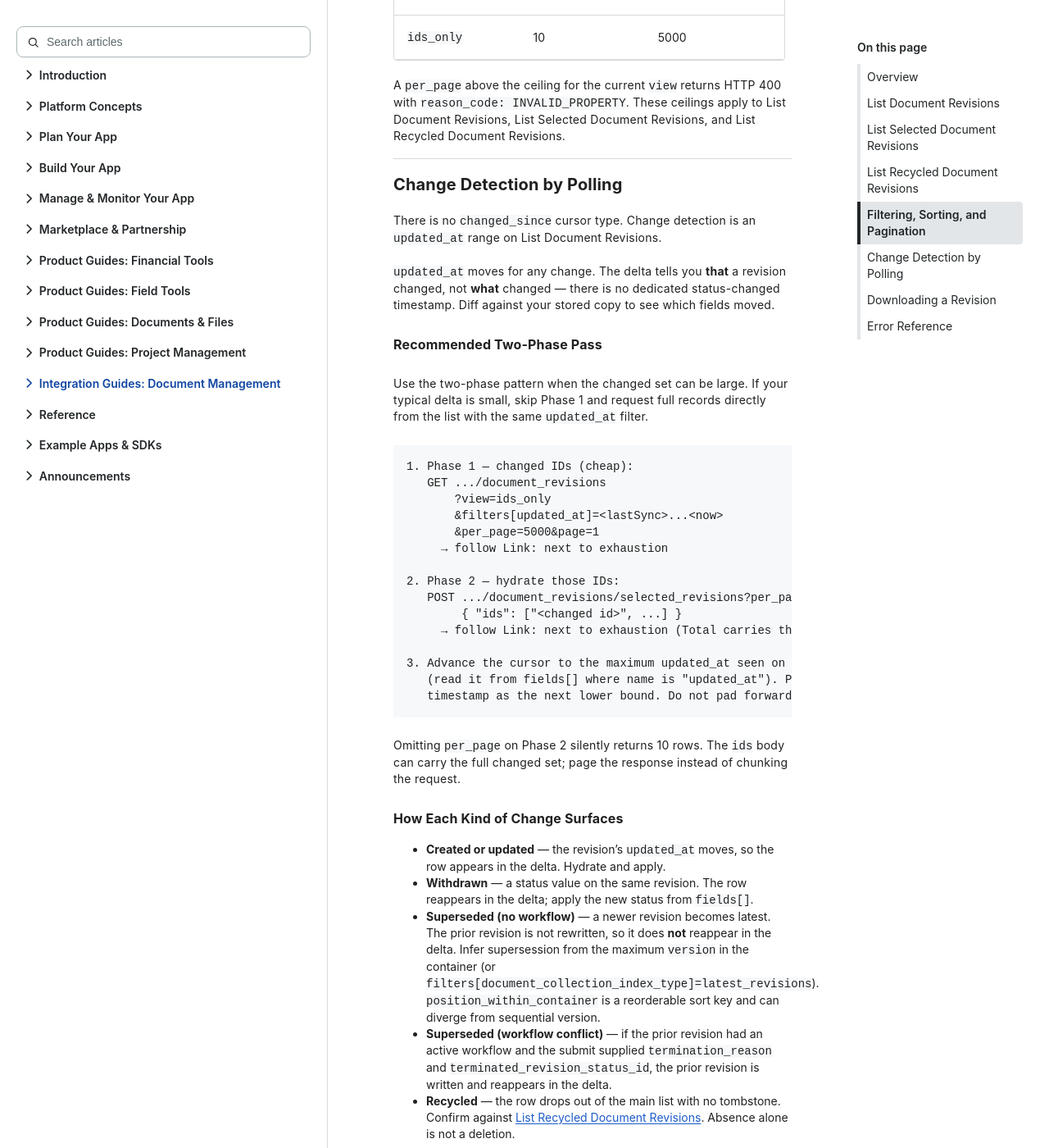
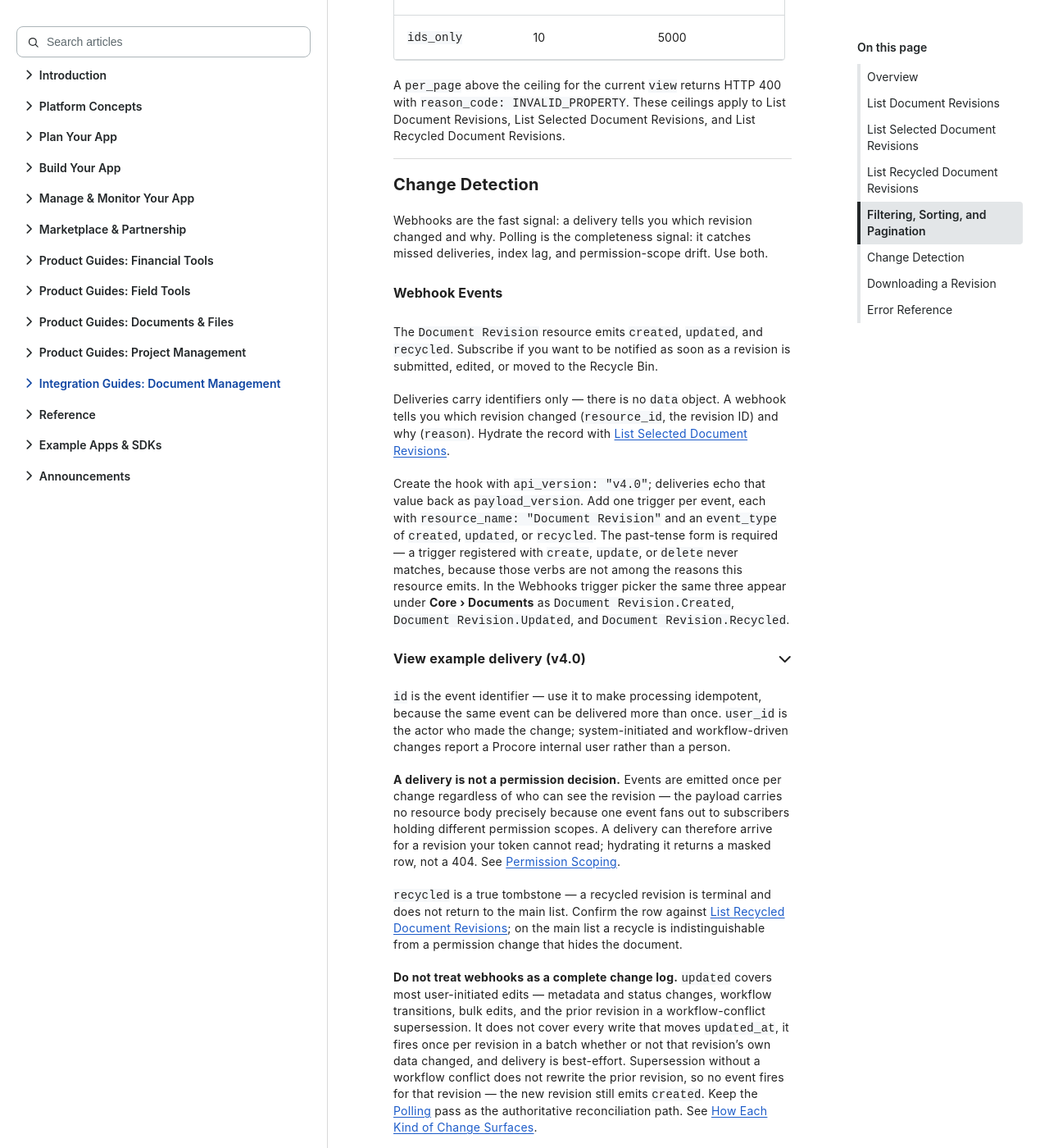
Before and after one commit to procore/documentation, a Jekyll site: the page built from document_management_integration/document_management_document_revisions.md, in a window 1280 px wide and 1400 px high, scrolled down 8876 px. Shown: the whole window at 82% size. Built offline with Jekyll 4.4.1, drawn with Linux system fonts in a browser that asks for light colours; comment, search, counter and statistics services are not loaded; some of the changed text lies outside the part shown.

Commit message:
[DOCINT-2097] docs: add document revision webhook events to the revisions guide (#379)
Restructure the guide's change-detection section into Change Detection,
with Webhook Events and Polling as siblings, and document the three
Document Revision webhook events.

The Document Revision resource emits created, updated, and recycled.
Deliveries carry identifiers only, so subscribers hydrate the record
with List Selected Document Revisions.

Verified against source rather than the pipeline config alone:

- Past-tense event_type is required. Trigger matching is exact string
  equality on reason.toUpperCase() + resource name
  (WebhookStreamingUtils.java:54,67), and no pipeline emits
  create/update/delete.
- payload_version ships in the v4.0 payload
  (WebhookRequest.java:41,174-177). It echoes the hook's registered
  api_version, so api_version: "v4.0" is the literal that selects the
  format.
- Trigger picker labels confirmed against the staging webhooks
  resources registry: name "Document Revision", actions
  ["created","updated","recycled"], listed under Core > Documents.
- recycled is terminal. No un-recycle path exists for revisions.

Also documents two behaviors integrators need. Events emit with no
permission filtering, so a delivery can arrive for a revision the token
cannot read and hydrating it returns a masked row rather than a 404.
And updated does not cover every write that moves updated_at, so
polling remains the authoritative reconciliation path.

Polling guidance and Permission Scoping are otherwise unchanged.

```diff
--- a/document_management_integration/document_management_document_revisions.md
+++ b/document_management_integration/document_management_document_revisions.md
@@ -10,7 +10,7 @@ section_title: "Integration Guides: Document Management"
 
 The [Document Management Technical Guide]({{ site.url }}{{ site.baseurl }}{% link document_management_integration/document_management_technical_guide.md %}) covers the eight-step submit flow: initialize an upload, put the file in storage, enrich metadata, and submit. After Step 8, the upload is consumed and the permanent record is a **Document Revision** in a **Document Container**.
 
-This guide covers the read side of that lifecycle: how to list revisions after submit, fetch a known set of revision IDs, walk a container's version history, detect changes by polling, reconcile recycles, and download files.
+This guide covers the read side of that lifecycle: how to list revisions after submit, fetch a known set of revision IDs, walk a container's version history, detect changes with webhooks or by polling, reconcile recycles, and download files.
 
 ***
 ## Related Documentation
@@ -226,13 +226,50 @@ A `per_page` above the ceiling for the current `view` returns HTTP 400 with `rea
 
 ***
 
-## Change Detection by Polling
+## Change Detection
+
+Webhooks are the fast signal: a delivery tells you which revision changed and why. Polling is the completeness signal: it catches missed deliveries, index lag, and permission-scope drift. Use both.
+
+### Webhook Events
+
+The `Document Revision` resource emits `created`, `updated`, and `recycled`. Subscribe if you want to be notified as soon as a revision is submitted, edited, or moved to the Recycle Bin.
+
+Deliveries carry identifiers only — there is no `data` object. A webhook tells you which revision changed (`resource_id`, the revision ID) and why (`reason`). Hydrate the record with [List Selected Document Revisions](#list-selected-document-revisions).
+
+Create the hook with `api_version: "v4.0"`; deliveries echo that value back as `payload_version`. Add one trigger per event, each with `resource_name: "Document Revision"` and an `event_type` of `created`, `updated`, or `recycled`. The past-tense form is required — a trigger registered with `create`, `update`, or `delete` never matches, because those verbs are not among the reasons this resource emits. In the Webhooks trigger picker the same three appear under **Core › Documents** as `Document Revision.Created`, `Document Revision.Updated`, and `Document Revision.Recycled`.
+
+<details>
+<summary class="collapseListTierOne">View example delivery (v4.0)</summary>
+<pre><code>{
+  "id": "01HZXQ4M7N8P9R0S1T2V3W4X5Y",
+  "timestamp": "2026-09-01T21:07:13.115792Z",
+  "reason": "created",
+  "company_id": "1234",
+  "project_id": "5678",
+  "user_id": "9012",
+  "resource_type": "Document Revision",
+  "resource_id": "01JDXMPK0TRV0BA5K8GSSY6J0Y",
+  "payload_version": "v4.0"
+}</code></pre>
+</details>
+
+`id` is the event identifier — use it to make processing idempotent, because the same event can be delivered more than once. `user_id` is the actor who made the change; system-initiated and workflow-driven changes report a Procore internal user rather than a person.
+
+**A delivery is not a permission decision.** Events are emitted once per change regardless of who can see the revision — the payload carries no resource body precisely because one event fans out to subscribers holding different permission scopes. A delivery can therefore arrive for a revision your token cannot read; hydrating it returns a masked row, not a 404. See [Permission Scoping](#permission-scoping).
+
+`recycled` is a true tombstone — a recycled revision is terminal and does not return to the main list. Confirm the row against [List Recycled Document Revisions](#list-recycled-document-revisions); on the main list a recycle is indistinguishable from a permission change that hides the document.
+
+**Do not treat webhooks as a complete change log.** `updated` covers most user-initiated edits — metadata and status changes, workflow transitions, bulk edits, and the prior revision in a workflow-conflict supersession. It does not cover every write that moves `updated_at`, it fires once per revision in a batch whether or not that revision's own data changed, and delivery is best-effort. Supersession without a workflow conflict does not rewrite the prior revision, so no event fires for that revision — the new revision still emits `created`. Keep the [Polling](#polling) pass as the authoritative reconciliation path. See [How Each Kind of Change Surfaces](#how-each-kind-of-change-surfaces).
+
+See [Introduction to Webhooks]({{ site.url }}{{ site.baseurl }}{% link plan_your_app/webhooks.md %}) and [Using the Webhooks API]({{ site.url }}{{ site.baseurl }}{% link plan_your_app/webhooks_api.md %}) for setup, retry, and delivery-monitoring details.
+
+### Polling
 
 There is no `changed_since` cursor type. Change detection is an `updated_at` range on List Document Revisions.
 
 `updated_at` moves for any change. The delta tells you **that** a revision changed, not **what** changed — there is no dedicated status-changed timestamp. Diff against your stored copy to see which fields moved.
 
-### Recommended Two-Phase Pass
+#### Recommended Two-Phase Pass
 
 Use the two-phase pattern when the changed set can be large. If your typical delta is small, skip Phase 1 and request full records directly from the list with the same `updated_at` filter.
 
@@ -256,7 +293,7 @@ Use the two-phase pattern when the changed set can be large. If your typical del
 
 Omitting `per_page` on Phase 2 silently returns 10 rows. The `ids` body can carry the full changed set; page the response instead of chunking the request.
 
-### How Each Kind of Change Surfaces
+#### How Each Kind of Change Surfaces
 
 - **Created or updated** — the revision's `updated_at` moves, so the row appears in the delta. Hydrate and apply.
 - **Withdrawn** — a status value on the same revision. The row reappears in the delta; apply the new status from `fields[]`.
@@ -264,7 +301,7 @@ Omitting `per_page` on Phase 2 silently returns 10 rows. The `ids` body can carr
 - **Superseded (workflow conflict)** — if the prior revision had an active workflow and the submit supplied `termination_reason` and `terminated_revision_status_id`, the prior revision is written and reappears in the delta.
 - **Recycled** — the row drops out of the main list with no tombstone. Confirm against [List Recycled Document Revisions](#list-recycled-document-revisions). Absence alone is not a deletion.
 
-### Periodic Full Re-List
+#### Periodic Full Re-List
 
 Do not treat the delta as self-sufficient. Run a periodic full enumeration (no `updated_at` filter) and set-difference against local state. That backstop covers revisions that missed a tight cursor because they were not yet in the search index, and it catches permission-scope drift. It is not the primary removal signal — use the recycled list for that.
 
```
